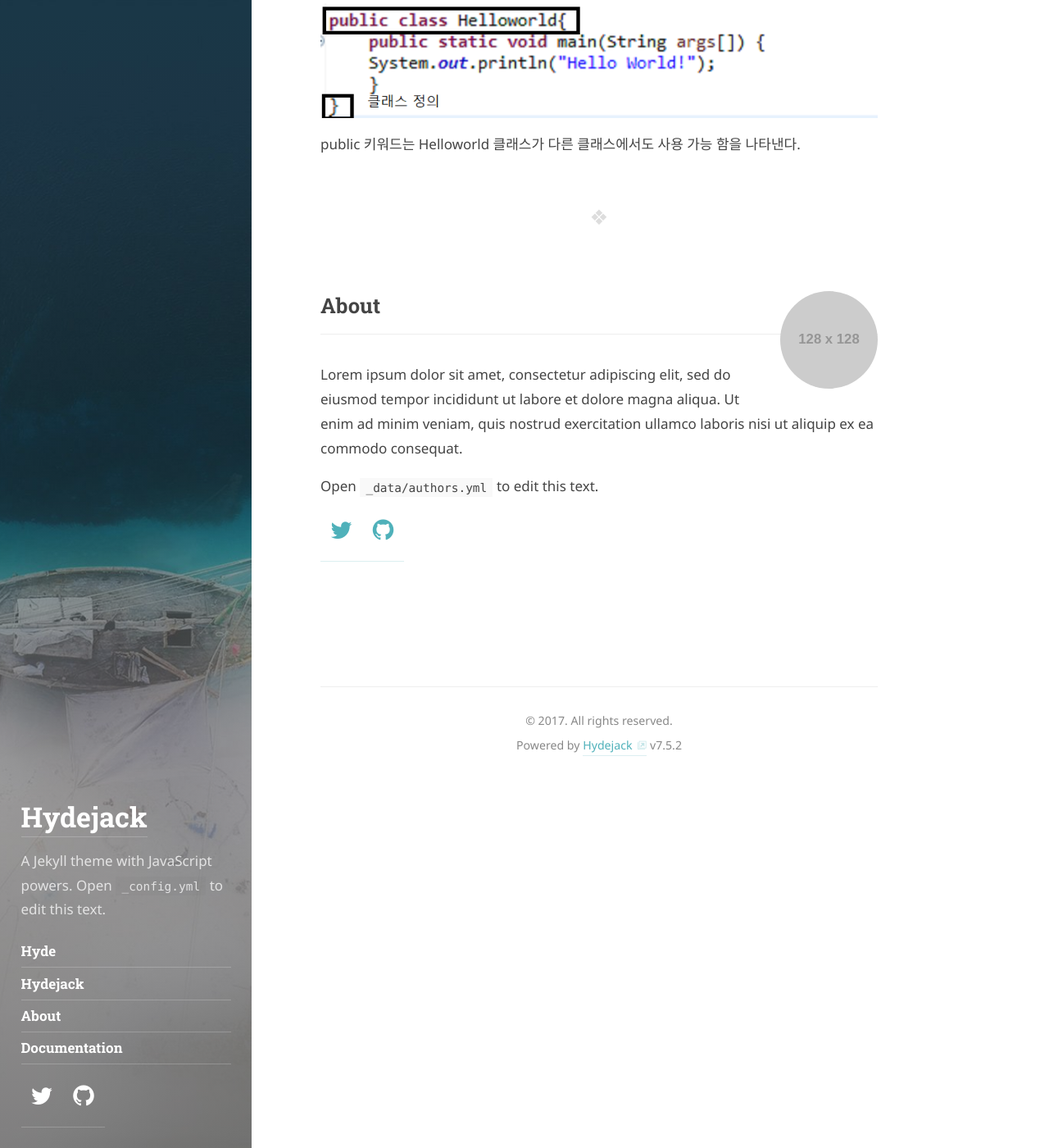
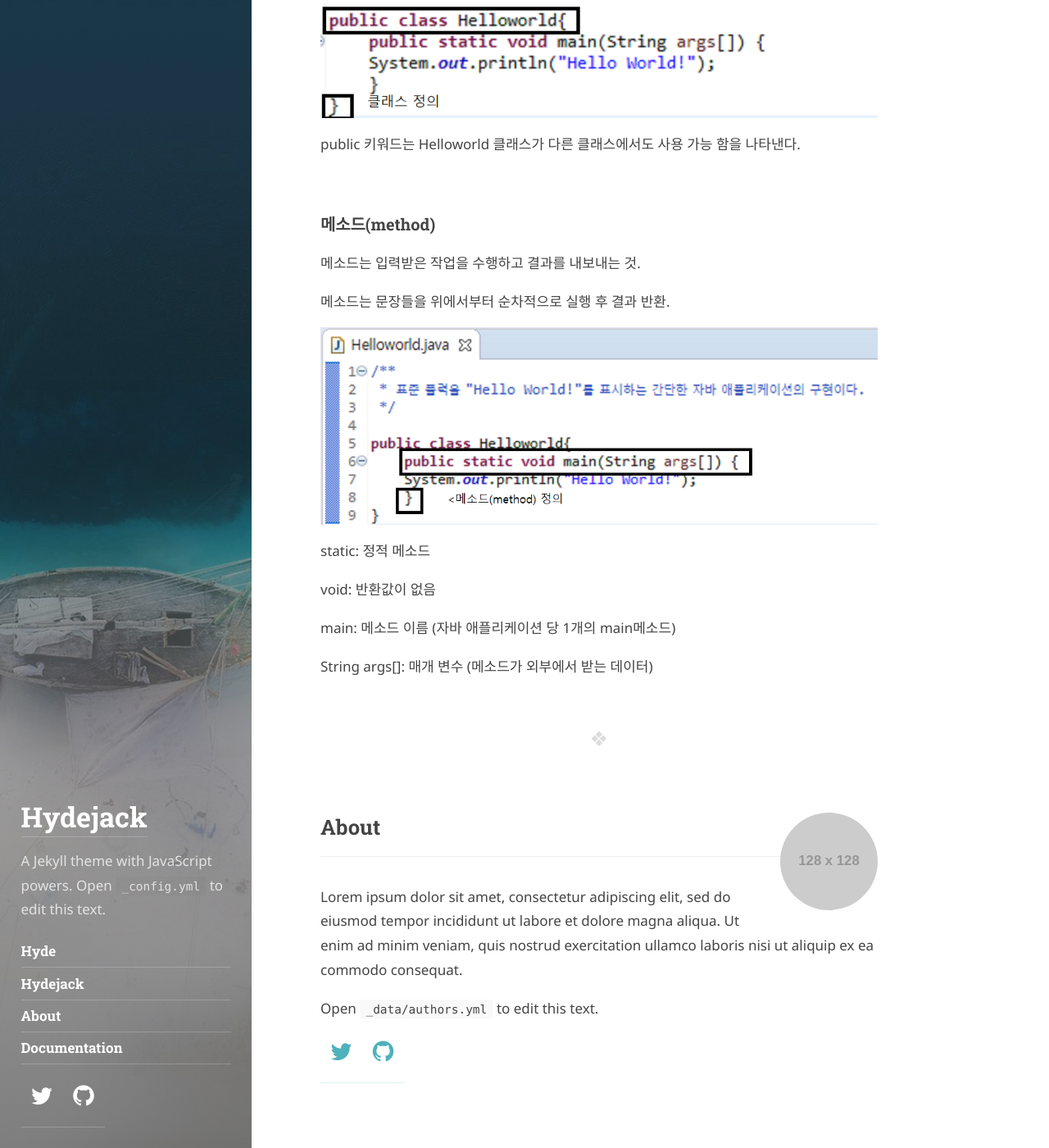
Before and after one commit to kain428/kain428.github.io, a Jekyll site: the page built from _posts/2020-03-25-java.md, in a window 1280 px wide and 1400 px high, scrolled down 2203 px. Shown: the whole window at 82% size. Built offline with Jekyll 4.4.1, drawn with Linux system fonts in a browser that asks for light colours; some web fonts are replaced.

Commit message:
자바 프로그래밍 기초-1 마무리

```diff
--- a/_posts/2020-03-25-java.md
+++ b/_posts/2020-03-25-java.md
@@ -58,3 +58,19 @@ tag: [java]
 ![클래스 정의](/assets/클래스%20정의.png)
 
 public 키워드는 Helloworld 클래스가 다른 클래스에서도 사용 가능 함을 나타낸다.
+
+### 메소드(method)
+
+메소드는 입력받은 작업을 수행하고 결과를 내보내는 것.
+
+메소드는 문장들을 위에서부터 순차적으로 실행 후 결과 반환.
+
+![메소드 정ㅇ의](/assets/메소드%20정ㅇ의.png)
+
+static: 정적 메소드
+
+void: 반환값이 없음
+
+main: 메소드 이름 (자바 애플리케이션 당 1개의 main메소드)
+
+String args[]: 매개 변수 (메소드가 외부에서 받는 데이터)
```
Also changed, not shown: assets/메소드 정ㅇ의.png (added).
